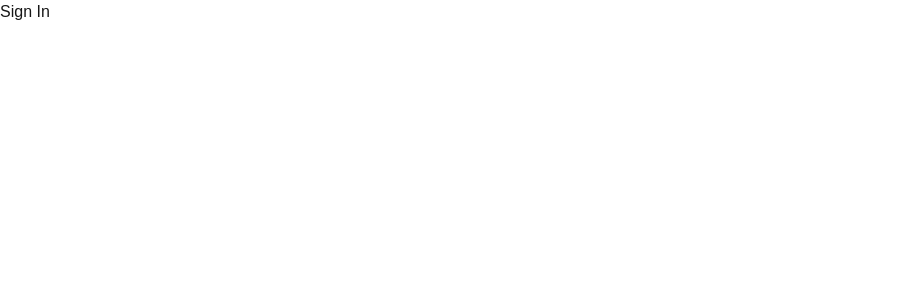
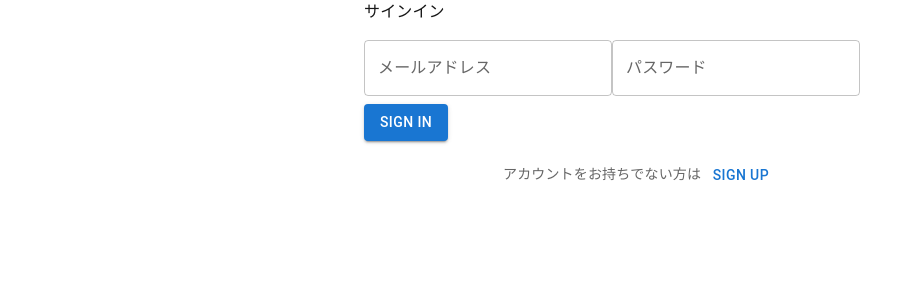
Before and after one commit to maayyu/original_mental_app2, a Next.js app: page /auth/sign-in in a window 1280 px wide. Shown: the top 300 px of the page, without its empty margins (0-922 px from the left). Built offline with nearby package versions, Linux system fonts and the light colour scheme; no server answers.

Commit message:
サインアップ、サインイン実装

```diff
--- a/app/auth/sign-in/page.tsx
+++ b/app/auth/sign-in/page.tsx
@@ -1,6 +1,88 @@
 // サインインページ
-import React from "react";
+"use client";
+
+import supabase from "@/lib/supabaseClient";
+import {
+  Alert,
+  Box,
+  Button,
+  Container,
+  TextField,
+  Typography,
+} from "@mui/material";
+import { useRouter } from "next/navigation";
+import React, { useState } from "react";
 
 export default function SignInPage() {
-  return <div>Sign In</div>;
+  const [email, setEmail] = useState("");
+  const [password, setPassword] = useState("");
+  const [error, setError] = useState<string | null>(null);
+  const router = useRouter();
+
+  const handleSignIn = async (e: React.FormEvent) => {
+    e.preventDefault();
+
+    // Supabaseサインインの機能
+    const { error } = await supabase.auth.signInWithPassword({
+      email,
+      password,
+    });
+
+    // エラーの表示
+    if (error) {
+      setError("メールアドレスまたはパスワードが間違っています");
+    } else {
+      setError(null);
+
+      router.push("/");
+    }
+  };
+
+  return (
+    <Container maxWidth="sm" className="container">
+      <Box>
+        <Typography>サインイン</Typography>
+
+        <Box component="form" onSubmit={handleSignIn}>
+          <TextField
+            label="メールアドレス"
+            variant="outlined"
+            type="email"
+            margin="normal"
+            value={email}
+            onChange={(e) => setEmail(e.target.value)}
+          />
+          <TextField
+            label="パスワード"
+            variant="outlined"
+            type="password"
+            margin="normal"
+            value={password}
+            onChange={(e) => setPassword(e.target.value)}
+          />
+
+          {error && <Alert severity="error">{error}</Alert>}
+
+          <Button type="submit" variant="contained" color="primary">
+            Sign In
+          </Button>
+        </Box>
+        <Typography
+          variant="body2"
+          textAlign="center"
+          marginTop={2}
+          color="text.secondary"
+        >
+          アカウントをお持ちでない方は{" "}
+          <Button
+            variant="text"
+            color="primary"
+            onClick={() => router.push("/auth/sign-up")}
+          >
+            Sign Up
+          </Button>
+        </Typography>
+      </Box>
+    </Container>
+  );
 }
--- a/app/auth/sign-up/page.tsx
+++ b/app/auth/sign-up/page.tsx
@@ -2,9 +2,17 @@
 "use client";
 
 import { useState } from "react";
-import { supabase } from "@/lib/supabaseClient";
+import supabase from "@/lib/supabaseClient";
 import { useRouter } from "next/navigation";
-import { Box, Button, Container, TextField, Typography } from "@mui/material";
+import {
+  Alert,
+  Box,
+  Button,
+  Container,
+  TextField,
+  Typography,
+} from "@mui/material";
+import "../sign-up/signup.css";
 
 export default function SignUpPage() {
   const [email, setEmail] = useState("");
@@ -18,7 +26,7 @@ export default function SignUpPage() {
     e.preventDefault();
 
     // Supabaseのサインアップ機能
-    const { error } = await supabase.auth.signup({
+    const { error } = await supabase.auth.signUp({
       email,
       password,
     });
@@ -29,12 +37,14 @@ export default function SignUpPage() {
     } else {
       // 登録出来たら、メールを確認メッセージを表示
       setMessage("確認メールを送信しました。メールをご確認ください。");
-      router.push("/app/auth/sign-in/page.tsx"); //サインインページに遷移
+      setError(null);
+
+      setTimeout(() => router.push("/auth/sign-in"), 2000);
     }
   };
 
   return (
-    <Container maxWidth="sm">
+    <Container maxWidth="sm" className="container">
       <Box>
         <Typography>アカウント作成</Typography>
 
@@ -56,12 +66,10 @@ export default function SignUpPage() {
             onChange={(e) => setPassword(e.target.value)}
           />
 
-          <Button
-            type="submit"
-            variant="contained"
-            color="primary"
-            onClick={handleSignUp}
-          >
+          {error && <Alert severity="error">{error}</Alert>}
+          {message && <Alert severity="success">{message}</Alert>}
+
+          <Button type="submit" variant="contained" color="primary">
             Sign Up
           </Button>
         </Box>
--- a/app/auth/sign-up/signup.css
+++ b/app/auth/sign-up/signup.css
@@ -0,0 +1,4 @@
+.container {
+  margin-top: 50px;
+  padding: 20px;
+}
--- a/lib/supabaseClient.ts
+++ b/lib/supabaseClient.ts
@@ -8,3 +8,5 @@ const supabaseKey = process.env.NEXT_PUBLIC_SUPABASE_ANON_KEY!;
 
 // Supabaseクライアントの作成
 const supabase = createClient(supabaseUrl, supabaseKey);
+
+export default supabase;
--- a/package.json
+++ b/package.json
@@ -16,7 +16,7 @@
     "@supabase/auth-helpers-nextjs": "^0.10.0",
     "@supabase/auth-ui-react": "^0.4.7",
     "@supabase/auth-ui-shared": "^0.1.8",
-    "@supabase/supabase-js": "^2.47.10",
+    "@supabase/supabase-js": "^2.47.16",
     "next": "15.1.2",
     "react": "^19.0.0",
     "react-dom": "^19.0.0"
```
Also changed, not shown: 1 other file (tests, documents, lock files or other folders).
